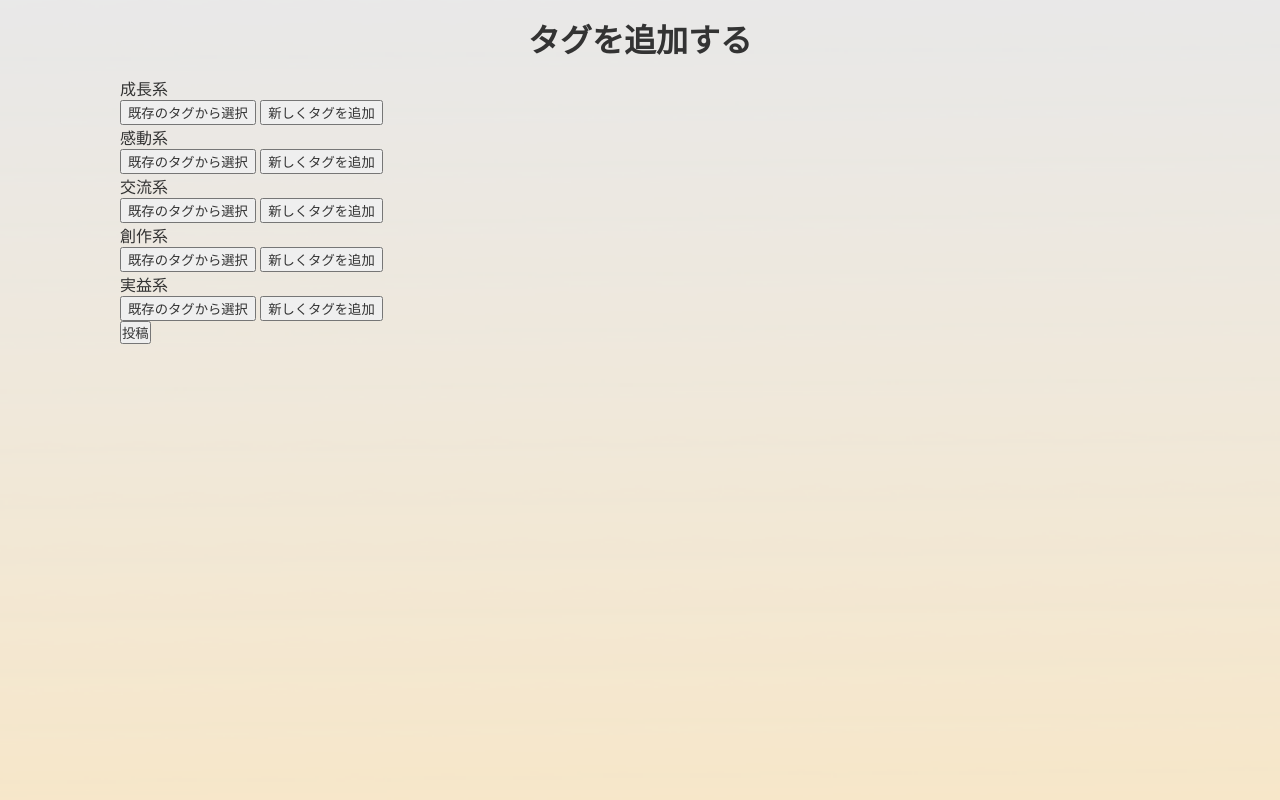
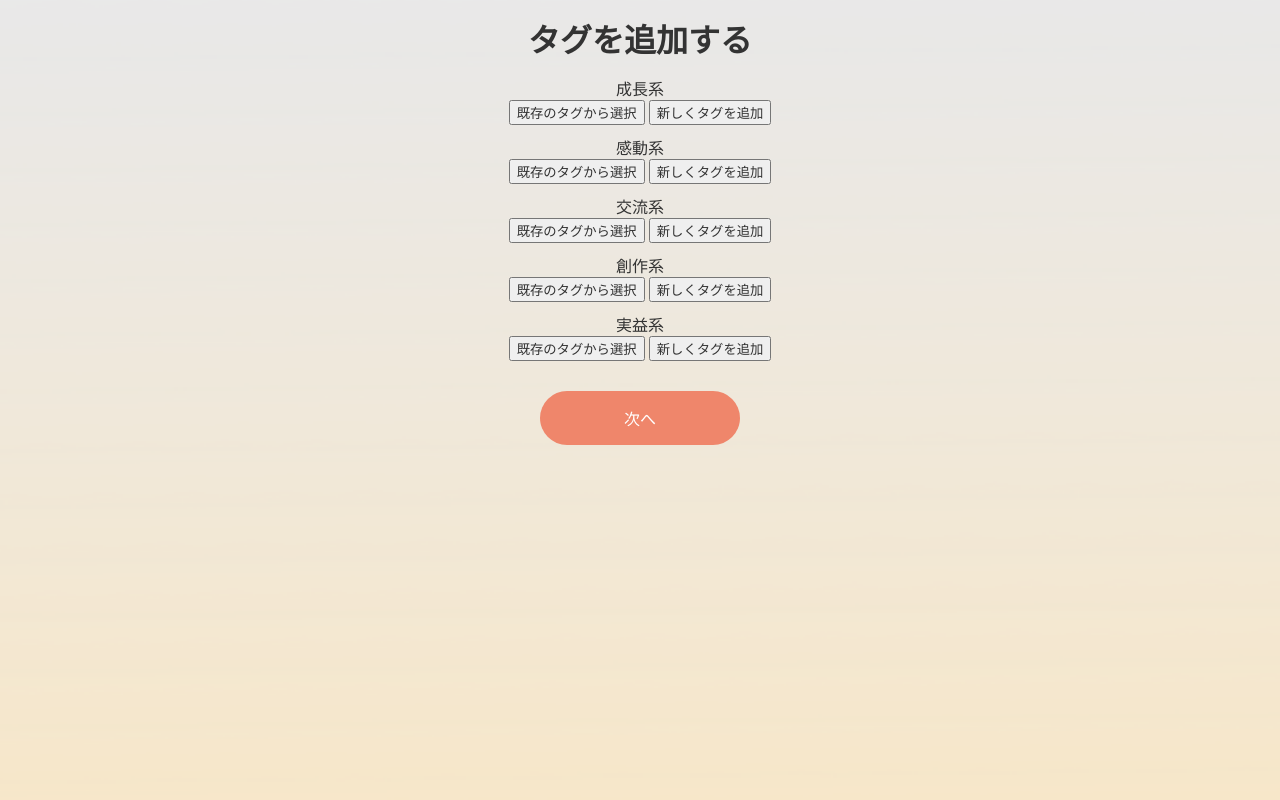
Before and after one commit to keromonsumire/yoninyonsyoku, a Flask app: page /create/tag in a window 1280 px wide. Shown: the part 86-886 px from the top of the page. Run offline with Flask 2, Linux system fonts and the light colour scheme; a user stored in the database is signed in; data that the repository does not hold is empty.

Commit message:
create-tagフロント

```diff
--- a/static/css/styles.css
+++ b/static/css/styles.css
@@ -269,6 +269,11 @@ header{
 }
 
 /* upload.htmlについて */
+.tags
+{
+  text-align: center;
+}
+
 .jpeg
 {
   text-align:center;
@@ -288,25 +293,37 @@ header{
 
 .bluetags
 {
-  padding-top:15px;
+  padding-top:5px;
 }
 
-.bluetags1,.orangetags1,.redtags1,.greentags1,.yellowtags1
+.orangetags,.redtags,.greentags,.yellowtags
+{
+  margin-top:10px;
+}
+
+.bluetags,.orangetags,.redtags,.greentags,.yellowtags p
+{
+  margin-top:10px;
+}
+
+
+.bluetags1,.orangetags1,.redtags1,.greentags1,.yellowtags1,.bluetags2,.orangetags2,.redtags2,.greentags2,.yellowtags2
 {
   display:none;
+  margin-top:10px;
 }
-
-.bluetags2,.orangetags2,.redtags2,.greentags2,.yellowtags2
-{
-  display:none;
-}
-
 
 .create-tag
 {
   border:none;
   margin:0;
   display:inline-block;
+}
+
+.tag-button
+{
+  margin:0 auto;
+  margin-top:30px;
 }
 
 /* 入力フォームを縦に伸ばさない */
--- a/templates/create_tag.html
+++ b/templates/create_tag.html
@@ -3,6 +3,7 @@
 <div class="contents2">
   <div class="content space">
     <h1 class="tag-h1">タグを追加する</h1>
+    <div class="tags">
       <form method="POST">
         <div class="bluetags">
           <p>成長系</p>
@@ -99,7 +100,10 @@
             </div>
           </div>
         </div>
-    <input type="submit" value="投稿">
+    </div>
+    <div class="tag-buton">
+      <input type="submit" class="button tag-button" value="次へ">
+    </div>
     </form>
   </div>
 </div>
```
Also changed, not shown: templates/index.html (+5 -4 lines). Lines whose indentation alone changed are shown as unchanged.
